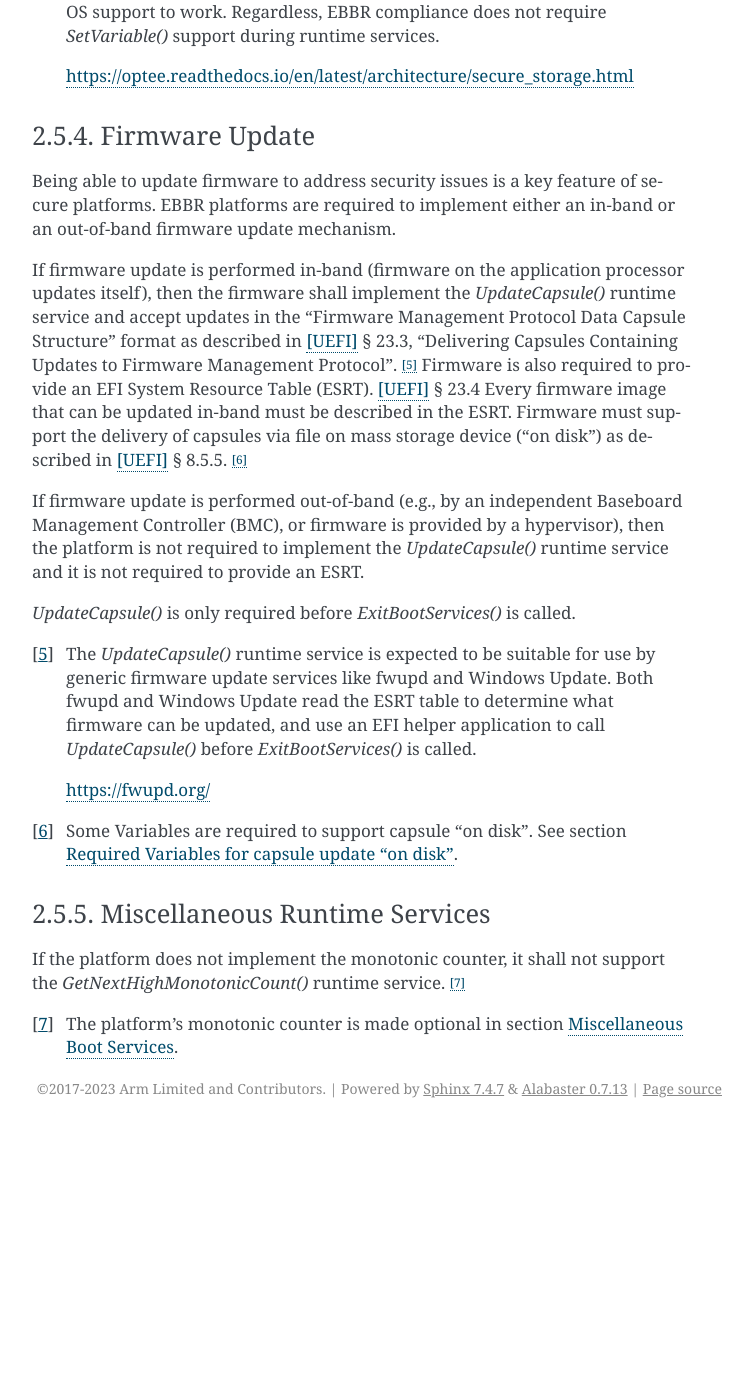
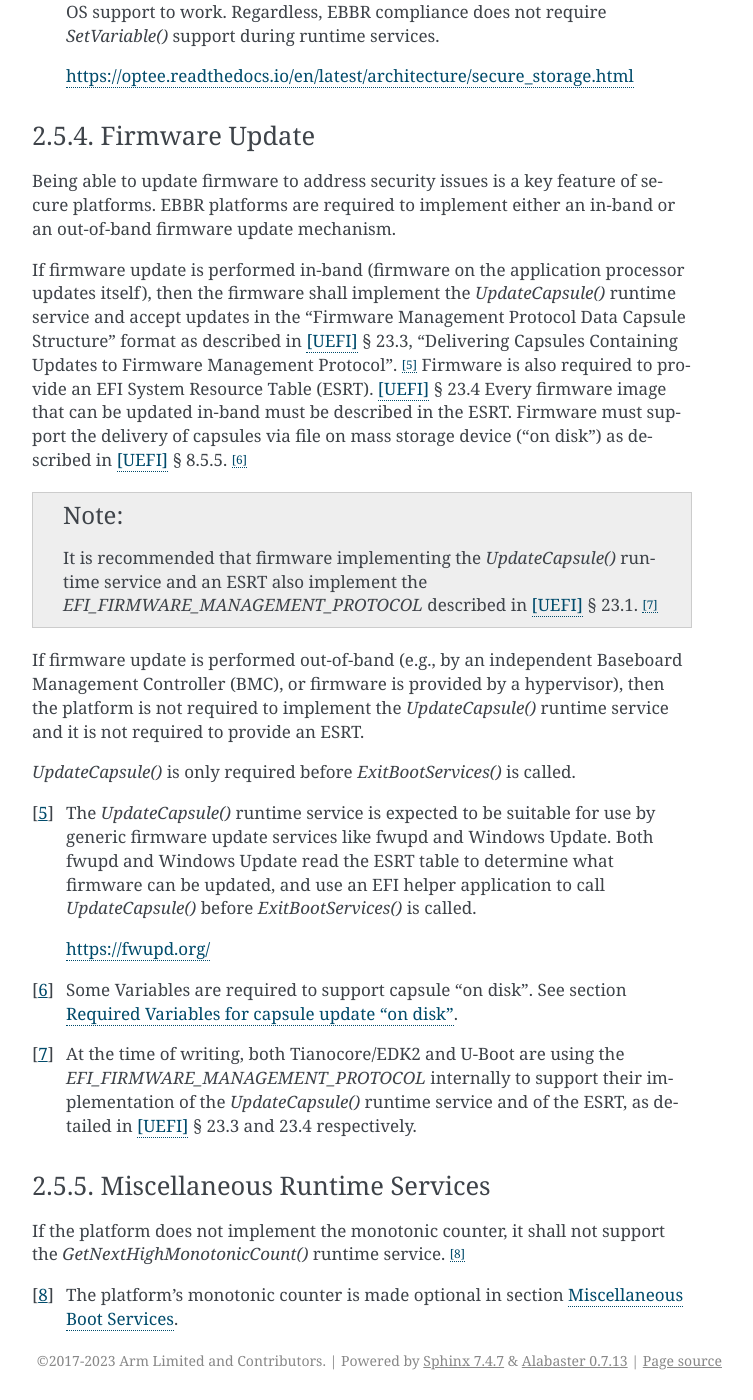
Before and after one commit to ARM-software/ebbr, a Sphinx documentation site: the page built from source/chapter2-uefi.rst, in a window 1280 px wide and 1400 px high, scrolled down 11357 px. Shown: the whole window, without its empty margins (388-1141 px from the left). Built offline with Sphinx 7.4.7, drawn with Linux system fonts in a browser that asks for light colours; before the commit the page ends 12485 px from its top, so only the background shows below that.

Commit message:
chapter2: recommend the firmware update protocol
Add a recommendation for firmware implementing UpdateCapsule() and an ESRT
to also implement the EFI_FIRMWARE_MANAGEMENT_PROTOCOL.
This is believed to result in cleaner firmware implementation in practice.

Suggested-by: Jose Marinho <jose.marinho@arm.com>
Signed-off-by: Vincent Stehlé <vincent.stehle@arm.com>

```diff
--- a/source/chapter2-uefi.rst
+++ b/source/chapter2-uefi.rst
@@ -565,6 +565,11 @@ Every firmware image that can be updated in-band must be described in the ESRT.
 Firmware must support the delivery of capsules via file on mass storage device
 ("on disk") as described in [UEFI]_ § 8.5.5. [#VarNote]_
 
+.. note::
+   It is recommended that firmware implementing the `UpdateCapsule()` runtime
+   service and an ESRT also implement the `EFI_FIRMWARE_MANAGEMENT_PROTOCOL`
+   described in [UEFI]_ § 23.1. [#FMProtoNote]_
+
 If firmware update is performed out-of-band (e.g., by an independent Baseboard
 Management Controller (BMC), or firmware is provided by a hypervisor),
 then the platform is not required to implement the `UpdateCapsule()` runtime
@@ -583,6 +588,11 @@ service and it is not required to provide an ESRT.
 .. [#VarNote] Some Variables are required to support capsule "on disk".
    See section :ref:`section-required-vars-for-on-disk`.
 
+.. [#FMProtoNote] At the time of writing, both Tianocore/EDK2 and U-Boot are
+   using the `EFI_FIRMWARE_MANAGEMENT_PROTOCOL` internally to support their
+   implementation of the `UpdateCapsule()` runtime service and of the ESRT,
+   as detailed in [UEFI]_ § 23.3 and 23.4 respectively.
+
 Miscellaneous Runtime Services
 ------------------------------
 
```
